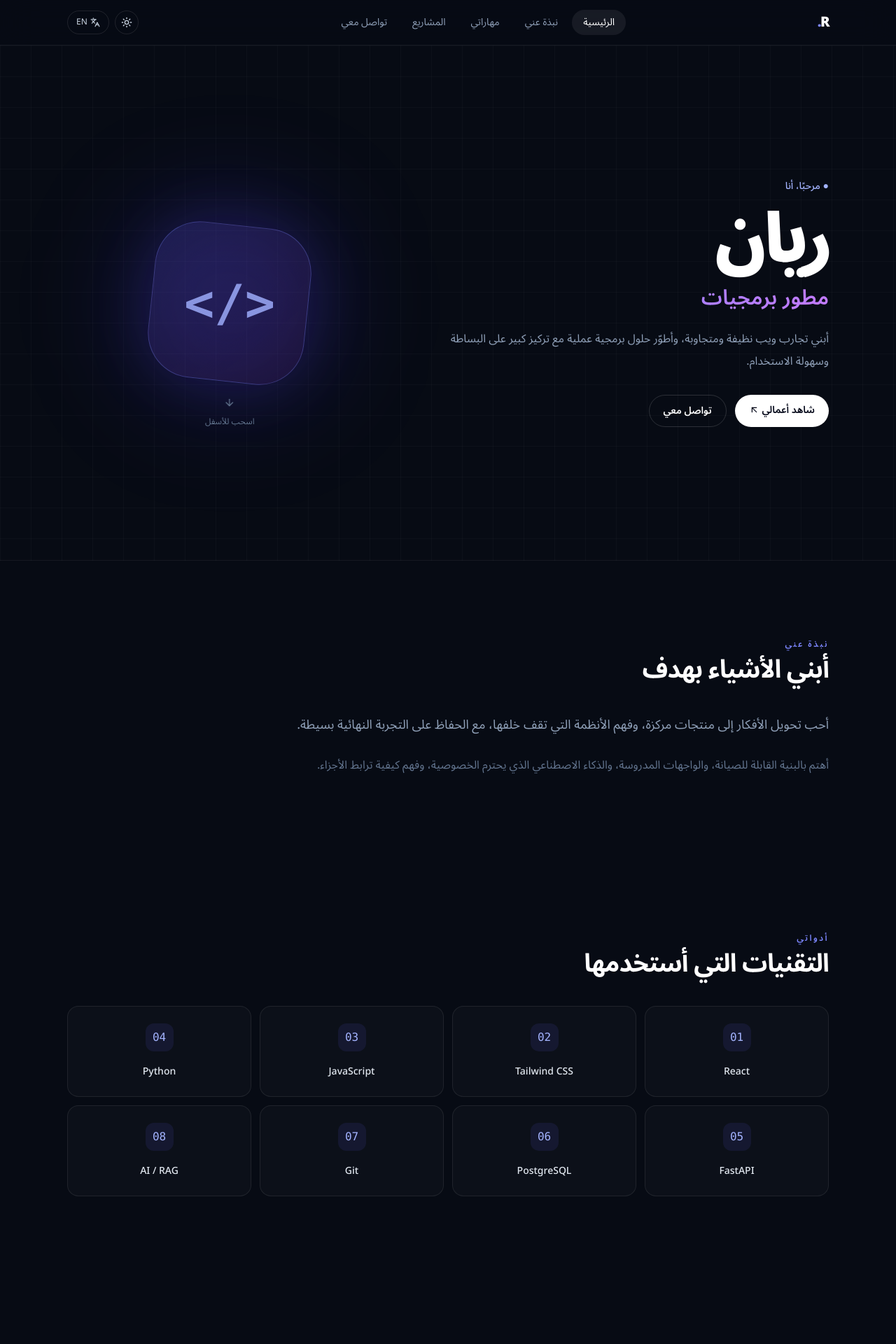
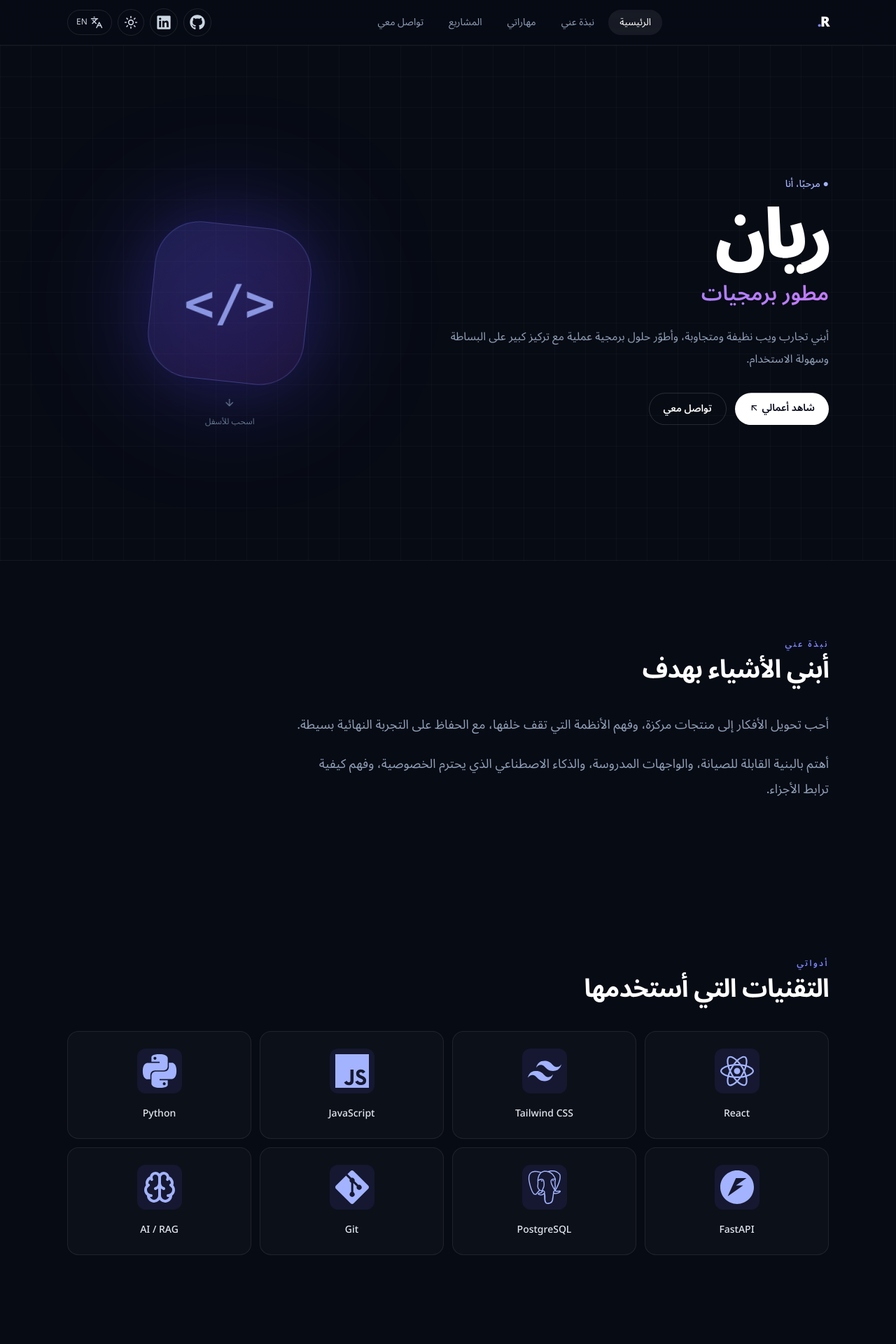
Before and after one commit to Rayan-sh7/rayan-portfolio, a React (Vite) app: page / in a window 1280 px wide. Shown: the top 1920 px of the page at 70% size. Built offline with nearby package versions, Linux system fonts and the light colour scheme.

Commit message:
Some enhancement!

```diff
--- a/package.json
+++ b/package.json
@@ -14,6 +14,7 @@
     "lucide-react": "latest",
     "react": "latest",
     "react-dom": "latest",
+    "react-icons": "^5.7.0",
     "react-router-dom": "^7.18.4",
     "tailwindcss": "latest",
     "vite": "latest"
--- a/src/components/Hero.jsx
+++ b/src/components/Hero.jsx
@@ -5,22 +5,27 @@ import { useApp } from "../context/AppContext";
 export default function Hero() {
   const { t, lang } = useApp();
   return (
-    <section id="home" className="grid-bg relative flex min-h-[calc(100vh-4rem)] scroll-mt-16 items-center border-b border-slate-900/10 dark:border-white/[.06]">
+    <section
+      id="home"
+      className="grid-bg relative flex min-h-[calc(100vh-4rem)] scroll-mt-16 items-center border-b border-slate-900/10 dark:border-white/[.06]"
+    >
       <div className="mx-auto grid w-full max-w-6xl items-center gap-14 px-5 py-20 lg:grid-cols-[1.1fr_.9fr] lg:px-8">
-        <div>
-          <p className="mb-5 text-sm font-medium text-indigo-600 dark:text-indigo-300">
+        <div className="float">
+          <p className="hero-item mb-5 text-sm font-medium text-indigo-600 dark:text-indigo-300">
             ● {t.hero.eyebrow}
           </p>
-          <h1 className="text-6xl font-black tracking-[-.06em] text-slate-900 sm:text-7xl lg:text-8xl dark:text-white">
-            {t.hero.name}
-          </h1>
-          <p className="mt-4 text-2xl font-semibold text-transparent bg-clip-text bg-gradient-to-r from-indigo-600 to-purple-500 sm:text-3xl dark:from-indigo-400 dark:to-purple-400">
-            {t.hero.role}
-          </p>
-          <p className="mt-6 max-w-xl text-base leading-8 text-slate-600 dark:text-slate-400">
+          <div className="float">
+            <h1 className="hero-item text-6xl font-black tracking-[-.06em] text-slate-900 sm:text-7xl lg:text-8xl dark:text-white">
+              {t.hero.name}
+            </h1>
+            <p className="hero-item mt-4 text-2xl font-semibold text-transparent bg-clip-text bg-linear-to-r from-indigo-600 to-purple-500 sm:text-3xl dark:from-indigo-400 dark:to-purple-400">
+              {t.hero.role}
+            </p>
+          </div>
+          <p className="hero-item mt-6 max-w-xl text-base leading-8 text-slate-600 dark:text-slate-400">
             {t.hero.text}
           </p>
-          <div className="mt-8 flex flex-wrap gap-3">
+          <div className="hero-item mt-8 flex flex-wrap gap-3">
             <Link
               to="/#projects"
               className="group rounded-full bg-slate-900 px-5 py-3 text-sm font-semibold text-white transition hover:-translate-y-0.5 dark:bg-white dark:text-slate-950"
@@ -41,7 +46,7 @@ export default function Hero() {
         </div>
         <div className="relative hidden min-h-[380px] items-center justify-center lg:flex">
           <div className="absolute h-72 w-72 rounded-full bg-indigo-600/20 blur-[80px]" />
-          <div className="relative flex h-56 w-56 rotate-6 items-center justify-center rounded-[4rem] border border-indigo-400/30 bg-gradient-to-br from-indigo-500/20 to-purple-500/10 shadow-[0_0_90px_rgba(79,70,229,.2)]">
+          <div className="float relative flex h-56 w-56 rotate-6 items-center justify-center rounded-[4rem] border border-indigo-400/30 bg-gradient-to-br from-indigo-500/20 to-purple-500/10 shadow-[0_0_90px_rgba(79,70,229,.2)]">
             <div className="-rotate-6 font-mono text-7xl font-black text-indigo-500/80 dark:text-indigo-300/80">
               &lt;/&gt;
             </div>
--- a/src/components/Navbar.jsx
+++ b/src/components/Navbar.jsx
@@ -1,4 +1,5 @@
 import { Moon, Sun, Languages, Menu, X } from "lucide-react";
+import { FaLinkedin, FaGithub } from "react-icons/fa";
 import { useEffect, useState } from "react";
 import { Link } from "react-router-dom";
 import { useApp } from "../context/AppContext";
@@ -34,10 +35,24 @@ export default function Navbar() {
     };
   }, [lang]);
 
+  const socials = [
+    { namea: "Github", href: "https://github.com/Rayan-sh7", icon: FaGithub },
+    {
+      namea: "Linkedin",
+      href: "https://linkedin.com/in/rayan-alshammary-b77742265",
+      icon: FaLinkedin,
+    },
+  ];
+
+  console.log(socials);
+
   return (
     <header className="sticky top-0 z-50 border-b border-slate-900/10 bg-white/80 backdrop-blur-xl dark:border-white/[.07] dark:bg-[#070b14]/80">
       <nav className="mx-auto flex h-16 max-w-6xl items-center justify-between px-5 lg:px-8">
-        <Link to="/#home" className="text-xl font-black tracking-[-.08em] text-slate-900 dark:text-white">
+        <Link
+          to="/#home"
+          className="text-xl font-black tracking-[-.08em] text-slate-900 dark:text-white"
+        >
           R<span className="text-indigo-400">.</span>
         </Link>
         <div className="hidden items-center gap-1 md:flex">
@@ -52,18 +67,30 @@ export default function Navbar() {
           ))}
         </div>
         <div className="flex items-center gap-2">
+          {socials.map(({ namea, href, icon: Icon }) => (
+            <a
+              key={namea}
+              href={href}
+              target="_blank"
+              rel="noopener noreferrer"
+              aria-label={namea}
+              className="hidden rounded-full border border-slate-900/10 p-2 text-slate-600 transition hover:bg-slate-900/[.05] hover:text-indigo-600 dark:border-white/10 dark:text-slate-300 dark:hover:bg-white/[.07] dark:hover:text-indigo-300 sm:block"
+            >
+              <Icon size={22} aria-hidden="true" />
+            </a>
+          ))}
           <button
             onClick={() => setDark(!dark)}
             aria-label="Toggle theme"
             className="rounded-full border border-slate-900/10 p-2 text-slate-600 hover:bg-slate-900/[.05] dark:border-white/10 dark:text-slate-300 dark:hover:bg-white/[.07]"
           >
-            {dark ? <Sun size={16} /> : <Moon size={16} />}
+            {dark ? <Sun size={20} /> : <Moon size={16} />}
           </button>
           <button
             onClick={() => setLang(lang === "ar" ? "en" : "ar")}
             className="hidden rounded-full border border-slate-900/10 px-3 py-2 text-xs text-slate-600 hover:bg-slate-900/[.05] dark:border-white/10 dark:text-slate-300 dark:hover:bg-white/[.07] sm:flex items-center gap-1"
           >
-            <Languages size={14} />
+            <Languages size={18} />
             {lang === "ar" ? "EN" : "العربية"}
           </button>
           <button
@@ -93,9 +120,7 @@ export default function Navbar() {
               tabIndex={open ? 0 : -1}
               style={{ transitionDelay: open ? `${i * 45}ms` : "0ms" }}
               className={`block rounded-xl px-4 py-3 text-sm text-slate-600 transition-all duration-300 hover:bg-slate-900/[.05] dark:text-slate-300 dark:hover:bg-white/[.06] ${
-                open
-                  ? "translate-y-0 opacity-100"
-                  : "-translate-y-2 opacity-0"
+                open ? "translate-y-0 opacity-100" : "-translate-y-2 opacity-0"
               }`}
             >
               {label}
--- a/src/data/content.js
+++ b/src/data/content.js
@@ -11,7 +11,7 @@ export const content = {
       eyebrow: "Hello, I'm",
       name: "Rayan",
       role: "Software Developer",
-      text: "I build clean, responsive web experiences and practical software with a strong focus on simplicity and usability.",
+      text: "I'm a Computer Science graduate who builds practical software end to end, from AI systems like face recognition to full-stack web apps and self-hosted tools. I work with Python, FastAPI,and Next.js/React , and I'm focused on growing as an AI engineer.",
       work: "View my work",
       contact: "Contact me",
       scroll: "Scroll down",
@@ -41,10 +41,10 @@ export const content = {
     },
     about: {
       eyebrow: "About me",
-      title: "Building with purpose",
-      text: "I enjoy turning ideas into focused products, learning the systems behind them, and keeping the final experience simple.",
+      title: "Software developer, curious about how things work.",
+      text: "I'm a Computer Science graduate from Saudi Arabia who builds software end to end, from AI systems and computer vision to full-stack web apps and self-hosted tools.",
       text2:
-        "I care about maintainable architecture, thoughtful interfaces, privacy-aware AI, and understanding how the pieces fit together.",
+        "I care about privacy-first AI, clean architecture, and understanding how the pieces fit together. My graduation project, SmartVision, is a wearable face recognition system, and I'm currently growing as an AI engineer.",
       button: "More about me",
     },
     skills: {
@@ -63,7 +63,7 @@ export const content = {
     },
     contact: {
       eyebrow: "Let's talk",
-      title: "Have a project in mind?",
+      title: "Want to talk ?",
       text: "Feel free to reach out for projects, collaboration, or a simple hello.",
       name: "Name",
       email: "Email",
--- a/src/index.css
+++ b/src/index.css
@@ -88,6 +88,47 @@ html.theme-transition *::after {
     box-shadow 0.4s ease;
 }
 
+/*Theme for light motion in name and role in the main page*/
+
+@keyframes fade-up {
+  from {
+    opacity: 0;
+    transform: translateY(16px);
+  }
+  to {
+    opacity: 1;
+    transform: translateY(0);
+  }
+}
+
+.hero-item {
+  animation: fade-up 0.6s ease-out both;
+  animation-delay: calc(var(--i) * 0.15s);
+}
+
+@media (prefers-reduced-motion: reduce) {
+  .hero-item {
+    animation: none;
+  }
+}
+
+@keyframes float {
+  0%,
+  100% {
+    transform: translateY(0);
+  }
+  50% {
+    transform: translateY(-6px);
+  }
+}
+.float {
+  animation: float 5s ease-in-out infinite;
+}
+@media (prefers-reduced-motion: reduce) {
+  .float {
+    animation: none;
+  }
+}
 /* Spin the sun/moon icon in when the theme flips. */
 html.theme-transition button[aria-label="Toggle theme"] svg {
   animation: theme-icon 0.5s ease;
--- a/src/pages/About.jsx
+++ b/src/pages/About.jsx
@@ -4,9 +4,11 @@ export default function About() {
   const { t } = useApp();
   return (
     <Section id="about" eyebrow={t.about.eyebrow} title={t.about.title}>
-      <div className="max-w-3xl">
-        <p className="text-lg leading-9 text-slate-600 dark:text-slate-400">{t.about.text}</p>
-        <p className="mt-6 leading-8 text-slate-500 dark:text-slate-500">
+      <div className="max-w-3xl space-y-5">
+        <p className="text-lg leading-9 text-slate-600 dark:text-slate-400">
+          {t.about.text}
+        </p>
+        <p className="text-lg leading-9 text-slate-600 dark:text-slate-400">
           {t.about.text2}
         </p>
       </div>
--- a/src/pages/Skills.jsx
+++ b/src/pages/Skills.jsx
@@ -1,19 +1,42 @@
+import {
+  SiReact,
+  SiTailwindcss,
+  SiJavascript,
+  SiPython,
+  SiFastapi,
+  SiPostgresql,
+  SiGit,
+} from "react-icons/si";
+import { LuBrain } from "react-icons/lu";
 import Section from "../components/Section";
 import { useApp } from "../context/AppContext";
+import { Icon } from "lucide-react";
 export default function Skills() {
   const { t } = useApp();
+  const skills = [
+    { name: "React", icon: SiReact },
+    { name: "Tailwind CSS", icon: SiTailwindcss },
+    { name: "JavaScript", icon: SiJavascript },
+    { name: "Python", icon: SiPython },
+    { name: "FastAPI", icon: SiFastapi },
+    { name: "PostgreSQL", icon: SiPostgresql },
+    { name: "Git", icon: SiGit },
+    { name: "AI / RAG", icon: LuBrain },
+  ];
   return (
     <Section id="skills" eyebrow={t.skills.eyebrow} title={t.skills.title}>
       <div className="grid grid-cols-2 gap-3 sm:grid-cols-3 lg:grid-cols-4">
-        {t.skills.items.map((s, i) => (
+        {skills.map(({ name, icon: Icon }) => (
           <div
-            key={s}
+            key={name}
             className="rounded-2xl border border-slate-900/[.08] bg-white p-6 text-center shadow-sm transition hover:-translate-y-1 hover:border-indigo-400/50 dark:border-white/[.08] dark:bg-white/[.025] dark:shadow-none dark:hover:border-indigo-400/30"
           >
-            <div className="mx-auto mb-4 flex h-10 w-10 items-center justify-center rounded-xl bg-indigo-500/10 font-mono text-indigo-600 dark:text-indigo-300">
-              {String(i + 1).padStart(2, "0")}
+            <div className="mx-auto mb-4 flex h-16 w-16 items-center justify-center rounded-xl bg-indigo-500/10 text-indigo-600 dark:text-indigo-300">
+              <Icon className="h-12 w-120" aria-hidden="true" />
             </div>
-            <span className="text-sm font-medium text-slate-700 dark:text-slate-200">{s}</span>
+            <span className="text-sm font-medium text-slate-700 dark:text-slate-200">
+              {name}
+            </span>
           </div>
         ))}
       </div>
```
Also changed, not shown: 1 other file (tests, documents, lock files or other folders).
